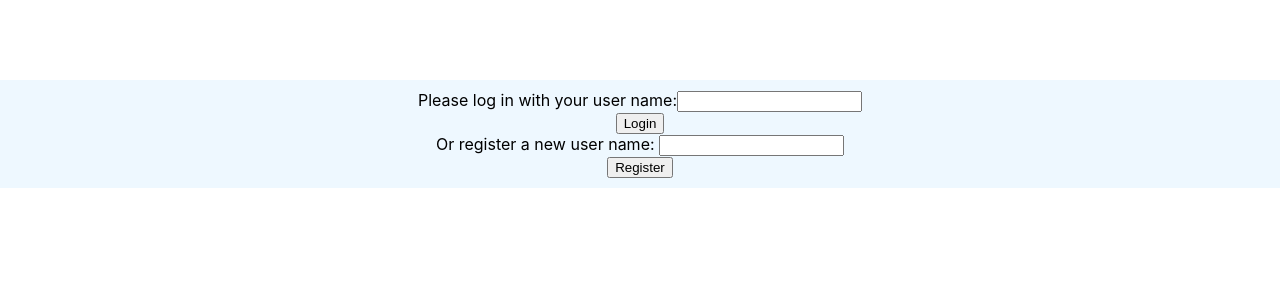
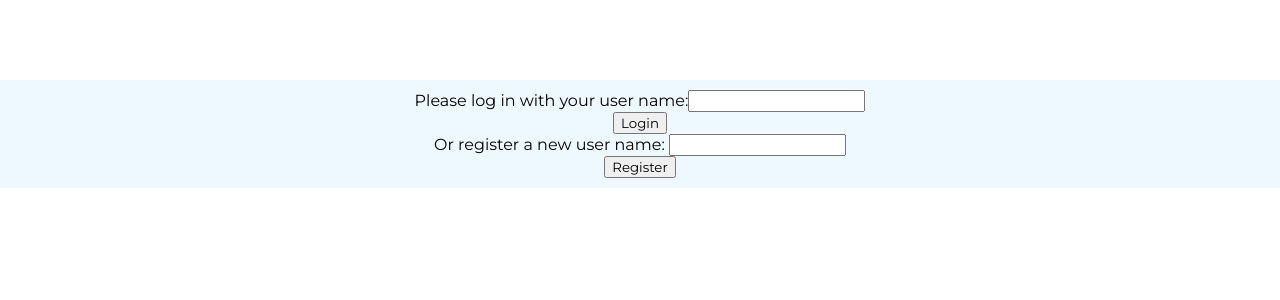
Before and after one commit to IrMel3/chrome-extension-wiki, a React app in the folder chrome-ex/: page / in a window 1280 px wide. Shown: the top 300 px of the page. Built offline with nearby package versions, Linux system fonts and the light colour scheme.

Commit message:
deploy prep and style changes

```diff
--- a/chrome-ex/src/App.css
+++ b/chrome-ex/src/App.css
@@ -1,3 +1,5 @@
+@import url("https://fonts.googleapis.com/css?family=Montserrat&display=swap");
+
 .App {
   text-align: center;
   background-color: #eef8ff;
@@ -55,6 +57,7 @@ h3 {
 }
 
 .accordion-title {
+  font-family: "Montserrat", sans-serif;
   display: flex;
   flex-direction: row;
   justify-content: space-between;
--- a/chrome-ex/src/App.js
+++ b/chrome-ex/src/App.js
@@ -42,7 +42,7 @@ const App =() => {
     }
   })
 
-  const GlobalStyle = createGlobalStyle`
+  /*const GlobalStyle = createGlobalStyle`
   @font-face {
     font-family: 'Segoe UI';
     local("Segoe UI Light"),
@@ -55,7 +55,7 @@ const App =() => {
     font-family: 'Segoe UI';
     font-weight: 50px;
   }
-`;
+`;*/
 
 
 
@@ -67,7 +67,7 @@ const App =() => {
                 user: user,
             }
             axios
-                .post("http://localhost:3000/loginUser", userData)
+                .post("https://pwp.um.ifi.lmu.de/g20/loginUser", userData)
                 .then(res => {
                   console.log(res.data)
                   if(res.data.message === "User exists!"){
@@ -85,7 +85,7 @@ const App =() => {
       user: newUser,
   }
   axios
-      .post("http://localhost:3000/registerUser", userData)
+      .post("https://pwp.um.ifi.lmu.de/g20/registerUser", userData) //http://localhost:3000/
       .then(res => {
         console.log(res.data)
         if(res.data.message === "Saved new user!"){
@@ -98,7 +98,7 @@ const App =() => {
 
   return (
     <div className="App">
-      <GlobalStyle/>
+
       <UserContext.Provider value={{user, setUser}}>
       <DictionaryContext.Provider value={{value, setValue}}>
       {!isAuth ? (<div><div><label>Please log in with your user name:</label>
--- a/chrome-ex/src/components/Search.css
+++ b/chrome-ex/src/components/Search.css
@@ -1,3 +1,9 @@
+@import url("https://fonts.googleapis.com/css?family=Montserrat&display=swap");
+
+* {
+  font-family: "Montserrat", sans-serif;
+}
+
 #langselect {
   padding: 10px;
   display: inline;
--- a/chrome-ex/src/components/Search.js
+++ b/chrome-ex/src/components/Search.js
@@ -441,7 +441,7 @@ useEffect(() =>{
                 targetlanguage: targetLanguage,
             }
             axios
-                .post("http://localhost:3000/addLog", dictionaryData)
+                .post("https://pwp.um.ifi.lmu.de/g20/addLog", dictionaryData)
                 .then(data => console.log(data))
                 .catch(error => console.log(error))
 
```
Also changed, not shown: 1 other file (tests, documents, lock files or other folders).
